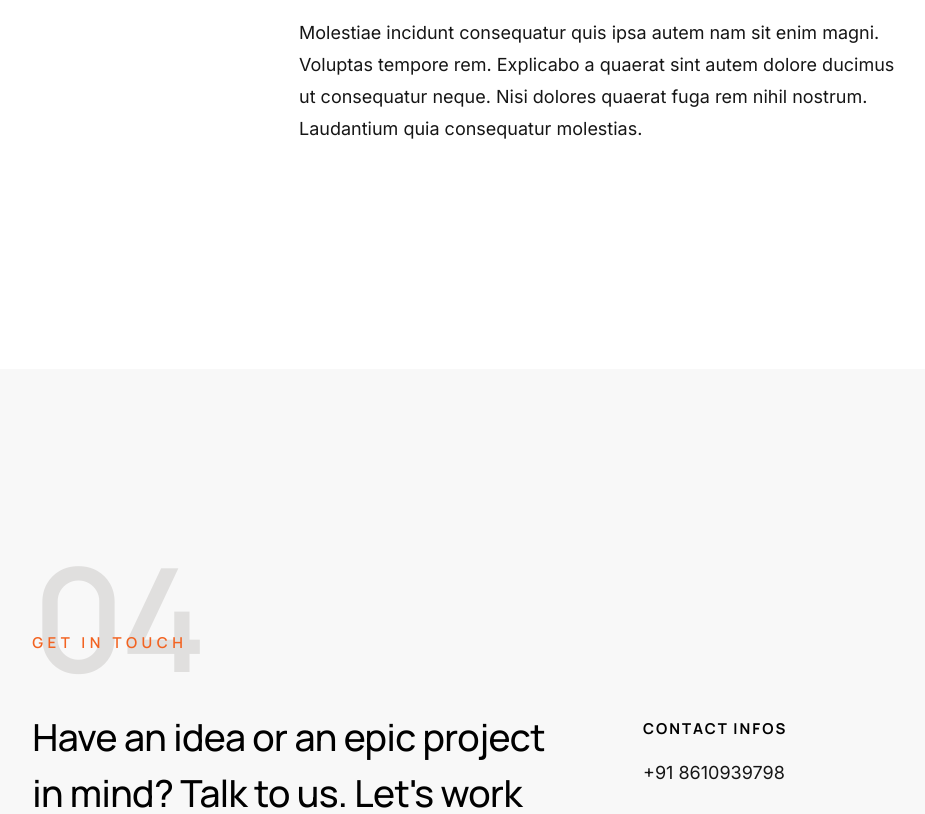
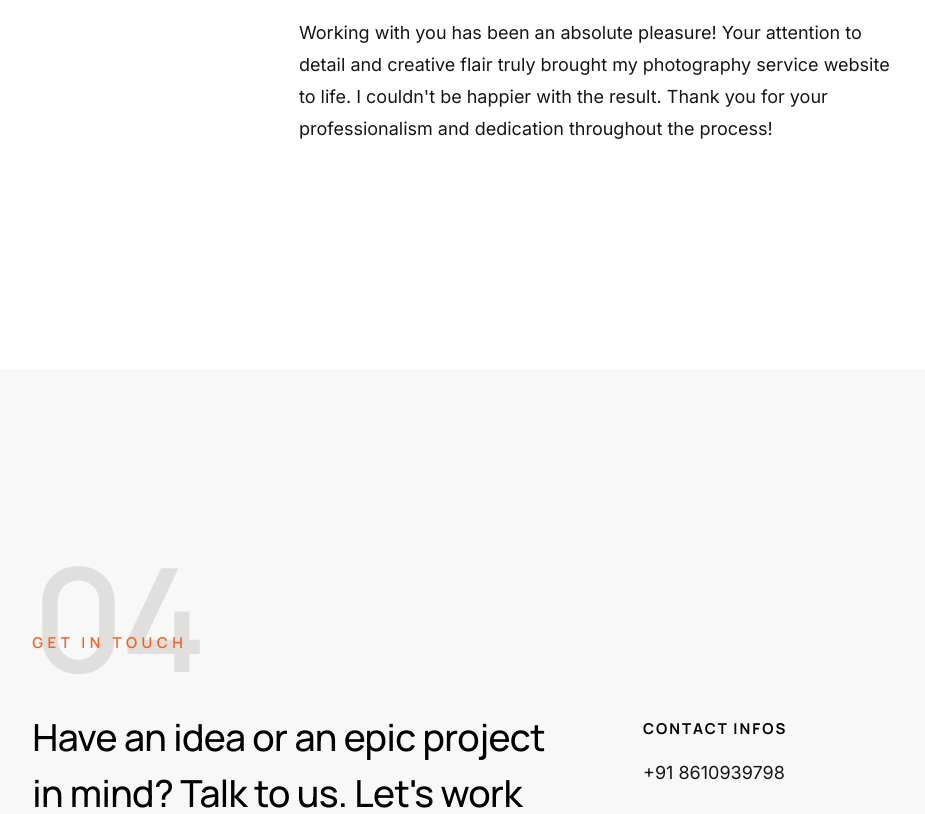
Before and after one commit to soft-glimpse/official, a plain HTML site: page index.html in a window 1280 px wide. Shown: the part 5619-6433 px from the top of the page, without its empty margins (41-966 px from the left). Drawn offline with Linux system fonts and the light colour scheme.

Commit message:
Update index.html

```diff
--- a/index.html
+++ b/index.html
@@ -511,9 +511,7 @@
                                     </cite>
                                 </div>
                                 <p>
-                                Molestiae incidunt consequatur quis ipsa autem nam sit enim magni. Voluptas tempore rem.
-                                Explicabo a quaerat sint autem dolore ducimus ut consequatur neque. Nisi dolores quaerat fuga rem nihil nostrum.
-                                Laudantium quia consequatur molestias.
+                                Working with you has been an absolute pleasure! Your attention to detail and creative flair truly brought my photography service website to life. I couldn't be happier with the result. Thank you for your professionalism and dedication throughout the process!
                                 </p>
                             </div>
 
```
